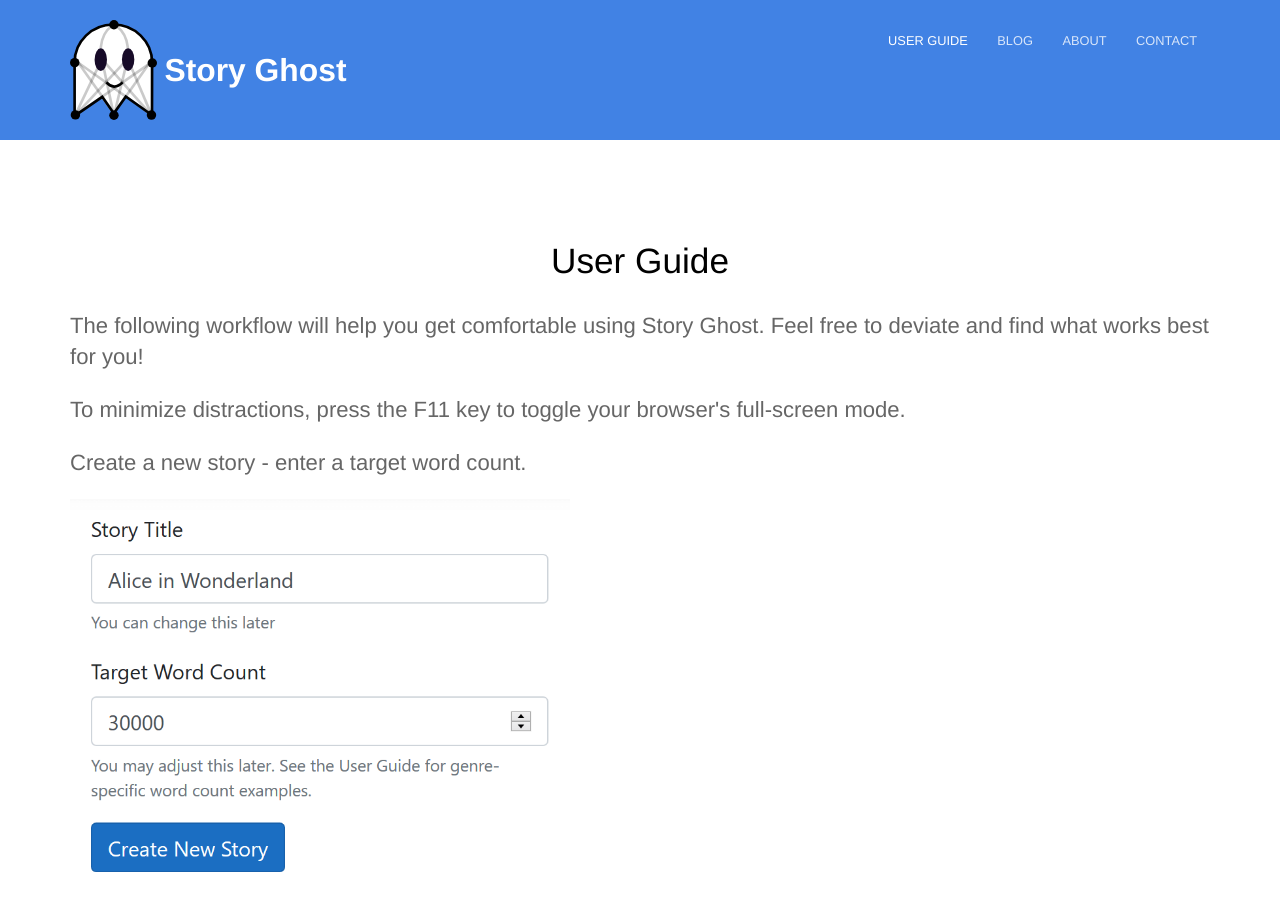
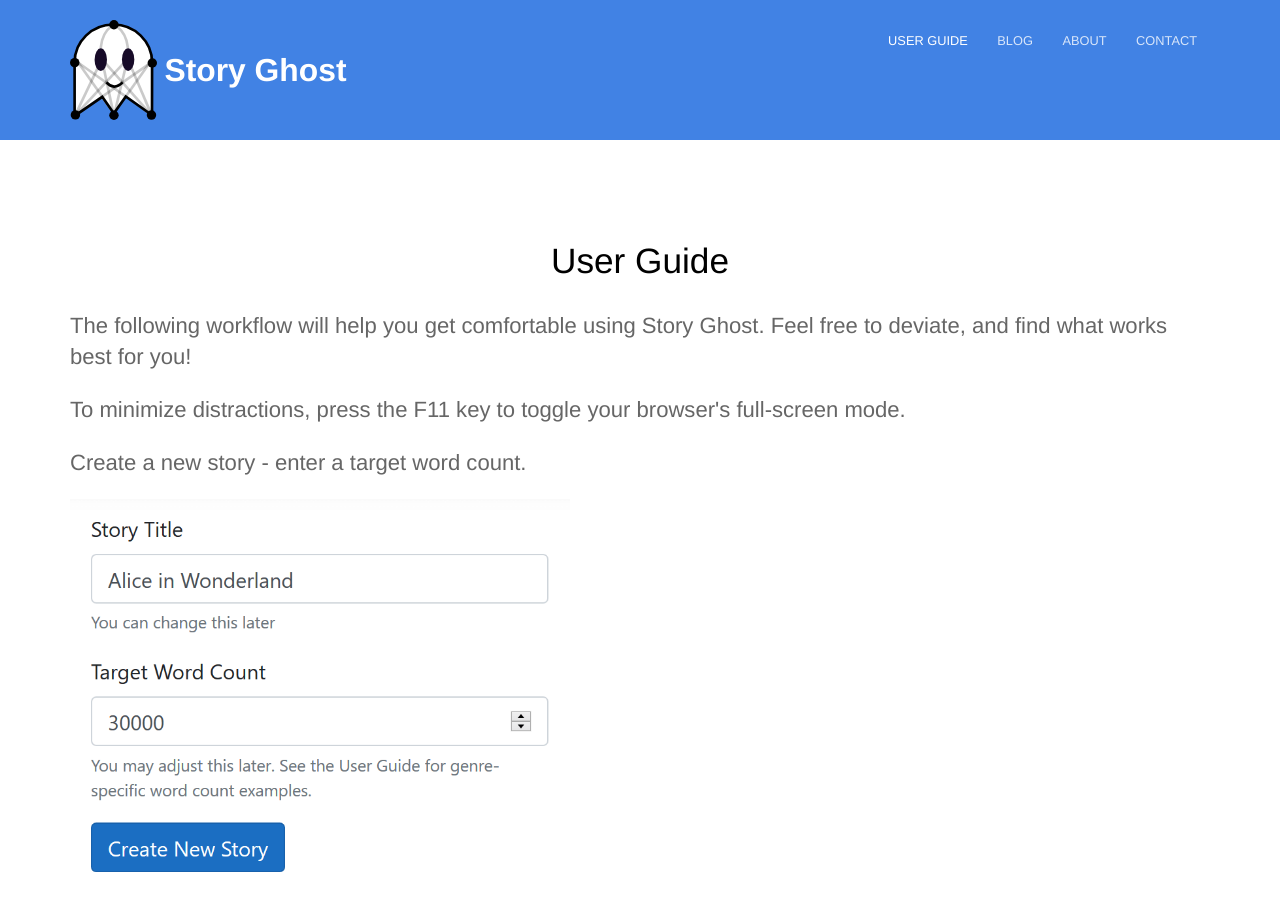
Before and after one commit to headchem/story-ghost, a Jekyll site: the page built from guide.html, in a window 1280 px wide and 900 px high. Built offline with Jekyll 4.4.1, drawn with Linux system fonts in a browser that asks for light colours.

Commit message:
fix typo

```diff
--- a/guide.html
+++ b/guide.html
@@ -2,7 +2,7 @@
 title: User Guide
 ---
 
-<p>The following workflow will help you get comfortable using Story Ghost. Feel free to deviate and find what works best for you!</p>
+<p>The following workflow will help you get comfortable using Story Ghost. Feel free to deviate, and find what works best for you!</p>
 
 <p>To minimize distractions, press the F11 key to toggle your browser's full-screen mode.</p>
 
```
